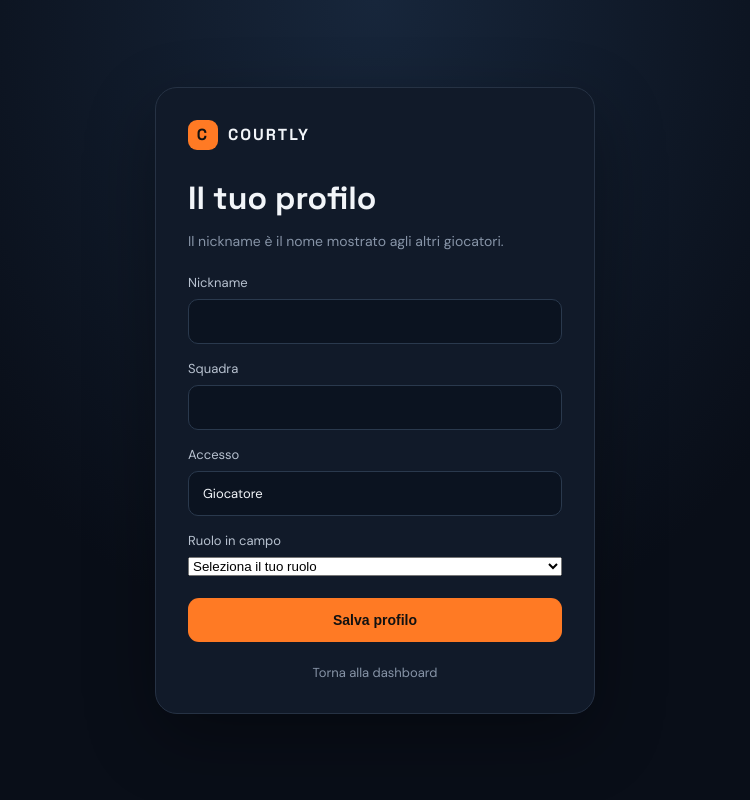
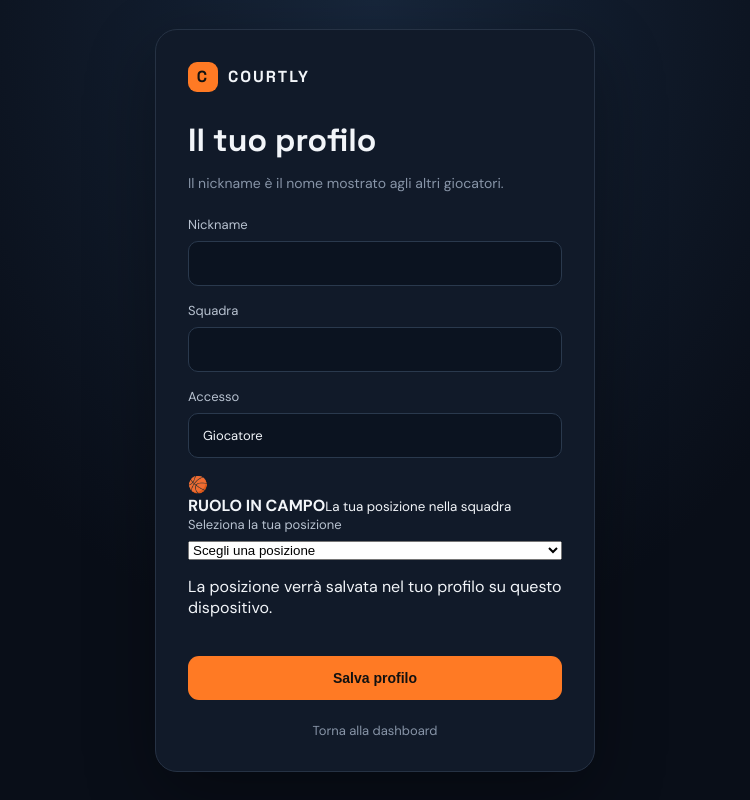
Before and after one commit to alecxp/COURTLY, a Next.js app: page /profile in a window 1280 px wide. Shown: the whole page, without its empty margins (265-1015 px from the left). Built offline with nearby package versions, Linux system fonts and the light colour scheme; no server answers.

Commit message:
Highlight basketball position in personal profile and link brand to dashboard

```diff
--- a/app/profile/page.tsx
+++ b/app/profile/page.tsx
@@ -54,13 +54,13 @@ export default function ProfilePage() {
 
   if (loading) return <main className="auth-wrap"><p>Caricamento profilo…</p></main>;
   return <main className="auth-wrap"><div className="auth-card">
-    <Link className="brand auth-brand" href="/"><span className="brand-mark">C</span> COURTLY</Link>
+    <Link className="brand auth-brand" href="/dashboard"><span className="brand-mark">C</span> COURTLY</Link>
     <h1>Il tuo profilo</h1><p className="muted">Il nickname è il nome mostrato agli altri giocatori.</p>
     <form onSubmit={save}>
       <label>Nickname<input value={nickname} onChange={e => setNickname(e.target.value)} minLength={3} maxLength={20} required /></label>
       <label>Squadra<input value={teamName} onChange={e => setTeamName(e.target.value)} maxLength={40} /></label>
       <label>Accesso<input value={role} readOnly /></label>
-      <label>Ruolo in campo<select value={teamRole} onChange={e => setTeamRole(e.target.value)}><option value="">Seleziona il tuo ruolo</option><option>Playmaker</option><option>Guardia</option><option>Ala</option><option>Ala grande</option><option>Centro</option><option>Altro</option></select></label>
+      <section className="profile-position-card"><div className="profile-position-heading"><span className="profile-position-icon">🏀</span><div><strong>RUOLO IN CAMPO</strong><small>La tua posizione nella squadra</small></div></div><label className="profile-position-label">Seleziona la tua posizione<select className="profile-position-select" value={teamRole} onChange={e => setTeamRole(e.target.value)} required><option value="">Scegli una posizione</option><option>Playmaker</option><option>Guardia</option><option>Ala</option><option>Ala grande</option><option>Centro</option></select></label><p className="profile-position-note">La posizione verrà salvata nel tuo profilo su questo dispositivo.</p></section>
       <button className="btn-primary" type="submit">Salva profilo</button>
     </form>
     {notice && <div className="auth-message" role="status">{notice}</div>}
```
